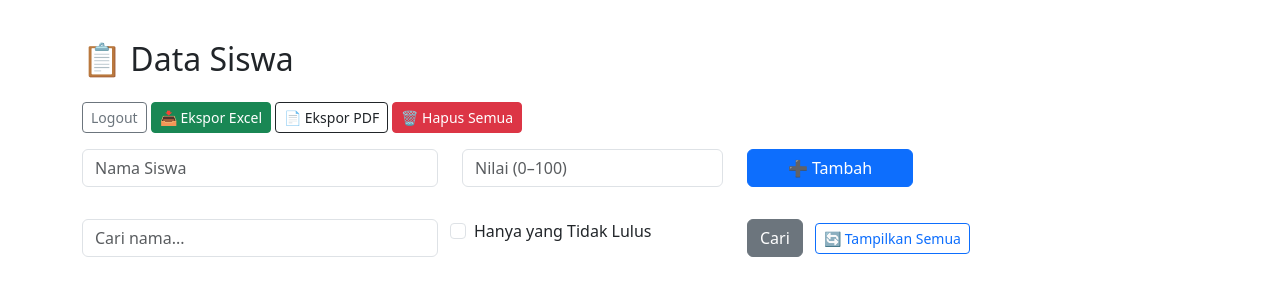
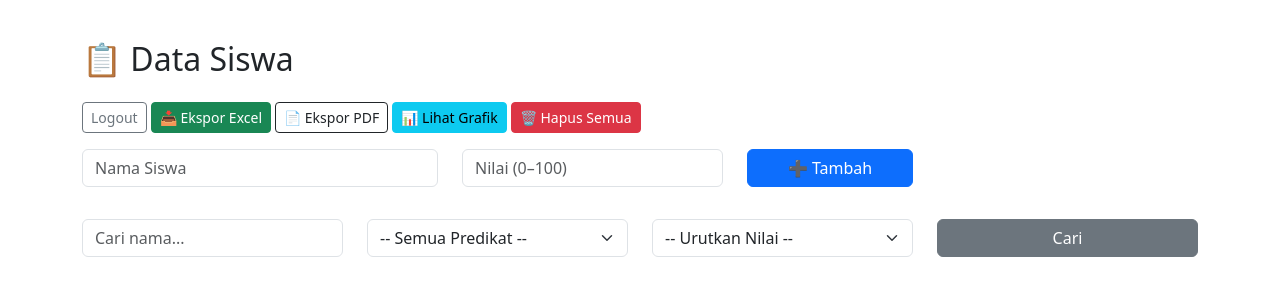
Before and after one commit to surbaktisahputra888/data_siswa_project, a Flask app: page / in a window 1280 px wide. Shown: the top 289 px of the page. Run offline with Flask 3, Linux system fonts and the light colour scheme; data that the repository does not hold is empty.

Commit message:
Menambahkan fitur grafik predikat siswa

```diff
--- a/app.py
+++ b/app.py
@@ -57,12 +57,23 @@ def index():
     # GET
     keyword = request.args.get('cari', '')
     filter_val = request.args.get('filter', '')
+    filter_predikat = request.args.get('filter_predikat', '')
+    sort = request.args.get('sort', '')
 
     query = 'SELECT * FROM siswa WHERE nama LIKE ?'
     params = [f'%{keyword}%']
     if filter_val == 'tidak_lulus':
         query += ' AND status = ?'
         params.append('Tidak Lulus')
+
+    if filter_predikat:
+        query += ' AND predikat = ?'
+        params.append(filter_predikat)
+
+    if sort == 'asc':
+        query += ' ORDER BY nilai ASC'
+    elif sort == 'desc':
+        query += ' ORDER BY nilai DESC'
 
     siswa = db.execute(query, params).fetchall()
 
@@ -75,8 +86,9 @@ def index():
     terendah = min(semua, key=lambda x: x['nilai'], default=None)
 
     return render_template('index.html', siswa=siswa, keyword=keyword,
-                           tidak_lulus=tidak_lulus, jumlah=jumlah,
-                           rata2=rata2, tertinggi=tertinggi, terendah=terendah)
+                       filter_predikat=filter_predikat,
+                       tidak_lulus=tidak_lulus, jumlah=jumlah,
+                       rata2=rata2, tertinggi=tertinggi, terendah=terendah)
 
 @app.route('/edit/<int:id>', methods=['GET', 'POST'])
 def edit(id):
@@ -165,5 +177,15 @@ def logout():
     flash('Logout berhasil! (simulasi)')
     return redirect(url_for('index'))
 
+@app.route('/grafik')
+def grafik():
+    db = get_db()
+    data = db.execute('SELECT predikat, COUNT(*) as jumlah FROM siswa GROUP BY predikat').fetchall()
+
+    predikat = [row[0] for row in data]
+    jumlah = [row[1] for row in data]
+
+    return render_template('grafik.html', predikat=predikat, jumlah=jumlah)
+
 if __name__ == '__main__':
     app.run(debug=True)
--- a/templates/index.html
+++ b/templates/index.html
@@ -35,6 +35,7 @@
             <a href="{{ url_for('logout') }}" class="btn btn-outline-secondary btn-sm">Logout</a>
             <a href="{{ url_for('export_excel') }}" class="btn btn-success btn-sm">📥 Ekspor Excel</a>
             <a href="{{ url_for('export_pdf') }}" class="btn btn-outline-dark btn-sm">📄 Ekspor PDF</a>
+            <a href="{{ url_for('grafik') }}" class="btn btn-info btn-sm">📊 Lihat Grafik</a>
             <a href="{{ url_for('hapus_semua') }}"
                onclick="return confirm('Yakin ingin menghapus SEMUA data?')"
                class="btn btn-danger btn-sm">🗑️ Hapus Semua</a>
@@ -60,19 +61,29 @@
     </form>
 
     <form method="GET" class="row mb-4">
-        <div class="col-md-4 mb-2">
-            <input type="text" name="cari" placeholder="Cari nama..." value="{{ keyword }}" class="form-control">
-        </div>
-        <div class="col-md-3 mb-2 form-check">
-            <input class="form-check-input" type="checkbox" name="filter" value="tidak_lulus"
-                   {% if request.args.get('filter') == 'tidak_lulus' %}checked{% endif %}>
-            <label class="form-check-label">Hanya yang Tidak Lulus</label>
-        </div>
-        <div class="col-md-4 mb-2">
-            <button type="submit" class="btn btn-secondary">Cari</button>
-            <a href="{{ url_for('index') }}" class="btn btn-outline-primary btn-sm ms-2">🔄 Tampilkan Semua</a>
-        </div>
-    </form>
+    <div class="col-md-3 mb-2">
+        <input type="text" name="cari" placeholder="Cari nama..." value="{{ keyword }}" class="form-control">
+    </div>
+    <div class="col-md-3 mb-2">
+        <select name="filter_predikat" class="form-select">
+            <option value="">-- Semua Predikat --</option>
+            <option value="A" {% if request.args.get('filter_predikat') == 'A' %}selected{% endif %}>A</option>
+            <option value="B" {% if request.args.get('filter_predikat') == 'B' %}selected{% endif %}>B</option>
+            <option value="C" {% if request.args.get('filter_predikat') == 'C' %}selected{% endif %}>C</option>
+            <option value="D" {% if request.args.get('filter_predikat') == 'D' %}selected{% endif %}>D</option>
+        </select>
+    </div>
+    <div class="col-md-3 mb-2">
+    <select name="sort" class="form-select">
+        <option value="">-- Urutkan Nilai --</option>
+        <option value="asc" {% if request.args.get('sort') == 'asc' %}selected{% endif %}>Nilai Terendah</option>
+        <option value="desc" {% if request.args.get('sort') == 'desc' %}selected{% endif %}>Nilai Tertinggi</option>
+    </select>
+    </div>
+    <div class="col-md-3 mb-2">
+        <button type="submit" class="btn btn-secondary w-100">Cari</button>
+    </div>
+</form>
 
     <table class="table table-bordered table-striped">
         <thead class="table-light">
```
Also changed, not shown: templates/grafik.html (added, +43 -0 lines), data_siswa.db.
